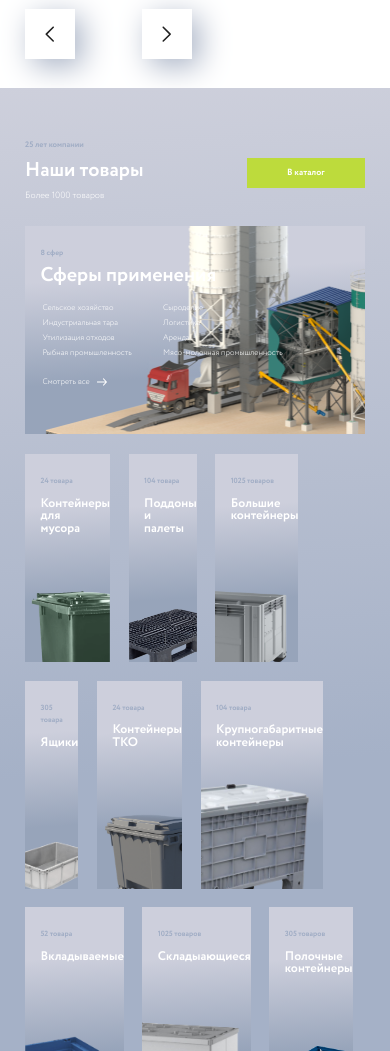
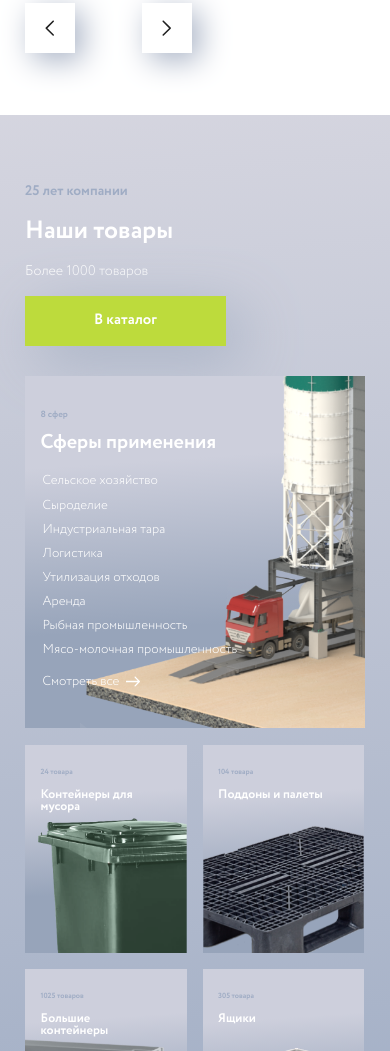
Before and after one commit to enjirtmnv/techpolymer, a plain HTML site: page index.html in a window 390 px wide. Shown: the part 949-2000 px from the top of the page. Drawn offline with nearby package versions, Linux system fonts and the light colour scheme; files whose address does not match are found by name.

Commit message:
add map and and mobile version

```diff
--- a/css/fragments/_carousel.scss
+++ b/css/fragments/_carousel.scss
@@ -30,7 +30,7 @@
     padding: 0 0 5.6rem 33.1rem;
     @media (max-width: 48em) {
       flex-direction: column-reverse;
-      padding: 0 0 27.6rem 0;
+      padding: 4.8rem 0 27.6rem 0;
       margin: 0 auto;
       width: calc(100% - 10rem);
     }
@@ -42,7 +42,7 @@
     width: 25.1rem;
     margin: 11.8rem 7.4rem 0 0;
     @media (max-width: 48em) {
-      width: 50.2rem;
+      width: 77%;
       margin: 5.5rem 0 0 13.4rem;
     }
   }
@@ -58,6 +58,7 @@
     @media (max-width: 48em) {
       font-size: 3.2rem;
       line-height: 1.25;
+      margin: 0 0 4rem 0;
     }
   }
 
@@ -130,6 +131,7 @@
     @media (max-width: 48em) {
       font-size: 2.8rem;
       line-height: 2.14;
+      margin: 1.4rem 0 3.8rem 0;
     }
   }
 
@@ -232,6 +234,7 @@
       height: 9.974rem;
       background-size: 1.88rem;
       background-position: center center;
+      bottom: 12.43rem;
     }
   }
 
--- a/css/fragments/_catalog.scss
+++ b/css/fragments/_catalog.scss
@@ -1,13 +1,17 @@
 .catalog {
-  margin: 8.9rem 0 0 0;
-
   .catalog-header {
     width: 100%;
     display: flex;
     flex-direction: row;
     justify-content: space-between;
     align-items: center;
-    margin: 0 0 2.6rem 0;
+    margin: 8.9rem 0 2.6rem 0;
+    @media (max-width: 48em) {
+      flex-direction: column;
+      align-items: flex-start;
+      justify-content: flex-start;
+      margin: 11.1rem 0 6rem 0;
+    }
 
     &__text-wrap {
       display: flex;
@@ -24,6 +28,10 @@
       font-size: 1.6rem;
       line-height: 3.12;
       color: #9FACC4;
+      @media (max-width: 48em) {
+        font-size: 2.8rem;
+        line-height: 2.86;
+      }
     }
 
     &__title {
@@ -33,6 +41,10 @@
       font-size: 4rem;
       line-height: 1.25;
       color: #FFFFFF;
+      @media (max-width: 48em) {
+        font-size: 5rem;
+        line-height: 1.6;
+      }
     }
 
     &__subtitle {
@@ -42,14 +54,17 @@
       font-size: 1.8rem;
       line-height: 2.78;
       color: #FFFFFF;
+      @media (max-width: 48em) {
+        font-size: 2.8rem;
+        line-height: 2.86;
+      }
     }
 
     &__button {
       width: 23.7rem;
       height: 6rem;
       background-color: #BDDB3C;
-      //filter: drop-shadow(15px 15px 60px #A7B1C4);
-      //box-shadow: 15px 15px 60px #A7B1C4;
+      box-shadow: 15px 15px 60px #A7B1C4;
       display: inline-flex;
       align-items: center;
       justify-content: center;
@@ -59,6 +74,12 @@
       font-size: 1.8rem;
       line-height: 1.5;
       color: #FFFFFF;
+      @media (max-width: 48em) {
+        width: 40.15rem;
+        height: 10rem;
+        font-size: 3rem;
+        line-height: 1.46;
+      }
     }
 
   }
@@ -66,15 +87,35 @@
   .catalog-application {
     width: 100%;
     background: linear-gradient(176.11deg, #CDCFDC 24.83%, #97A4BA 69.6%);
-    //transform: matrix(-1, 0, 0, 1, 0, 0);
     position: relative;
     margin: 0 0 4rem 0;
+    overflow: hidden;
+    @media (max-width: 48em) {
+      margin: 0 0 3.4rem 0;
+    }
     &__back-img{
+       position: absolute;
+       object-fit: cover;
+       width: 100%;
+       height: 100%;
+       z-index: 1;
+       @media (max-width: 48em) {
+         display: none;
+       }
+     }
+
+    &__back-img-mobile{
+      display: none;
       position: absolute;
       object-fit: cover;
+      object-position: 11rem bottom;
       width: 100%;
       height: 100%;
       z-index: 1;
+      @media (max-width: 48em) {
+        display: block;
+
+      }
     }
 
     &__wrap{
@@ -84,6 +125,9 @@
       align-items: flex-start;
       position: relative;
       z-index: 2;
+      @media (max-width: 48em) {
+        padding: 6.4rem 0 5.2rem 0;
+      }
     }
 
 
@@ -95,6 +139,11 @@
       line-height: 1.67;
       color: #9FACC4;
       margin: 0 0 0.6rem 3.1rem;
+      @media (max-width: 48em) {
+        font-size: 1.8rem;
+        line-height: 1.66;
+        margin: 0 0 1.3rem 3.1rem;
+      }
     }
 
     &__title {
@@ -105,6 +154,10 @@
       line-height: 1.25;
       color: #FFFFFF;
       margin: 0 0 2.6rem 3.1rem;
+      @media (max-width: 48em) {
+        font-size: 4rem;
+        line-height: 1.33;
+      }
     }
 
     &__list {
@@ -121,6 +174,11 @@
         line-height: 1.87;
         color: #FFFFFF;
         width: 50%;
+        @media (max-width: 48em) {
+          width: 100%;
+          font-size: 2.6rem;
+          line-height: 1.85;
+        }
       }
     }
 
@@ -134,16 +192,27 @@
       margin: 3.1rem 0 0 3.5rem;
       position: relative;
       display: block;
-      &::after{
+      &:after{
         content: "";
         position: absolute;
         background-image: url("../img/icons/after-arrow.svg");
         background-repeat: no-repeat;
-        background-position: center 0.4rem;
+        background-position: center center;
         background-size: 2rem auto;
         width: 2.1rem;
-        height: 2.4rem;
+        height: 2.5rem;
         margin: 0 0 0 1.3rem;
+        @media (max-width: 48em) {
+          width: 2.9rem;
+          height: 7.7rem;
+          background-size: 2.8rem auto;
+        }
+      }
+      @media (max-width: 48em) {
+        width: 100%;
+        margin: 0 0 0 3.5rem;
+        font-size: 2.6rem;
+        line-height: 3.1;
       }
     }
   }
@@ -152,14 +221,16 @@
     display: flex;
     flex-direction: row;
     flex-wrap: wrap;
-    margin: -1.85rem -1.85rem;
+    margin: -1.85rem;
+    @media (max-width: 48em) {
+      margin: -1.6rem;
+    }
       a{
         flex: 0 0 calc(100%/5 - 3.71rem);
         height: 41.6rem;
         margin: 1.85rem;
         background: linear-gradient(176.11deg, #CDCFDC 24.83%, #97A4BA 69.6%);
         position: relative;
-
         display: block;
         img{
           position: absolute;
@@ -167,10 +238,13 @@
           object-position: bottom;
           width: 100%;
           height: 100%;
-
         }
         &:hover{
           background: linear-gradient(176.11deg, #BDDB3C 24.83%, #EFFFAB 69.6%);
+        }
+        @media (max-width: 48em) {
+          flex: 0 0 calc(100%/2 - 3.3rem);
+          margin: 1.6rem;
         }
       }
 
--- a/css/style.scss
+++ b/css/style.scss
@@ -13,6 +13,11 @@ body {
 
 header {
   background-color: #FFFFFF;
+  @media (max-width: 48em) {
+    position: relative;
+    z-index: 2;
+    box-shadow: 25px 30px 60px rgba(179, 187, 204, 0.45);
+  }
 }
 
 @import "fragments/header-nav";
@@ -22,6 +27,9 @@ main {
   .main-product{
     background: linear-gradient(176.11deg, #DEDCE4 24.83%, #A5B1C7 69.6%);
     padding: 0 0 15.1rem 0;
+    @media (max-width: 48em) {
+      padding: 0 0 10.2rem 0;
+    }
   }
 }
 
--- a/index.html
+++ b/index.html
@@ -2,7 +2,8 @@
 <html lang="en">
 <head>
     <meta charset="UTF-8">
-    <meta name="viewport" content="width=device-width, user-scalable=no, initial-scale=1.0, maximum-scale=1.0, minimum-scale=1.0">
+    <meta name="viewport"
+          content="width=device-width, user-scalable=no, initial-scale=1.0, maximum-scale=1.0, minimum-scale=1.0">
     <meta http-equiv="X-UA-Compatible" content="ie=edge">
     <title>techpolymer-eco</title>
 
@@ -245,6 +246,8 @@
 
                 <div class="catalog-application">
                     <img class="catalog-application__back-img" src="./img/catalog/catalog-header.png"
+                         alt="scope-of-application-img">
+                    <img class="catalog-application__back-img-mobile" src="./img/catalog/catalog-header-mobile.png"
                          alt="scope-of-application-img">
                     <div class="catalog-application__wrap">
                         <span class="catalog-application__info">8 сфер</span>
@@ -489,7 +492,9 @@
         </div>
     </div>
 
-    <div class="maps"></div>
+    <div class="maps">
+        <iframe src="https://yandex.ru/map-widget/v1/?um=constructor%3A59506d3cd556457b6e07671f2a1c173e375ad558fad605f2cd58655df1f14ee3&amp;source=constructor" width="100%" height="543px" frameborder="0"></iframe>
+    </div>
 
 </main>
 
```
Also changed, not shown: css/fragments/_map.scss (added), css/style.css, img/catalog/catalog-header-mobile.png (added), 1 other file.
